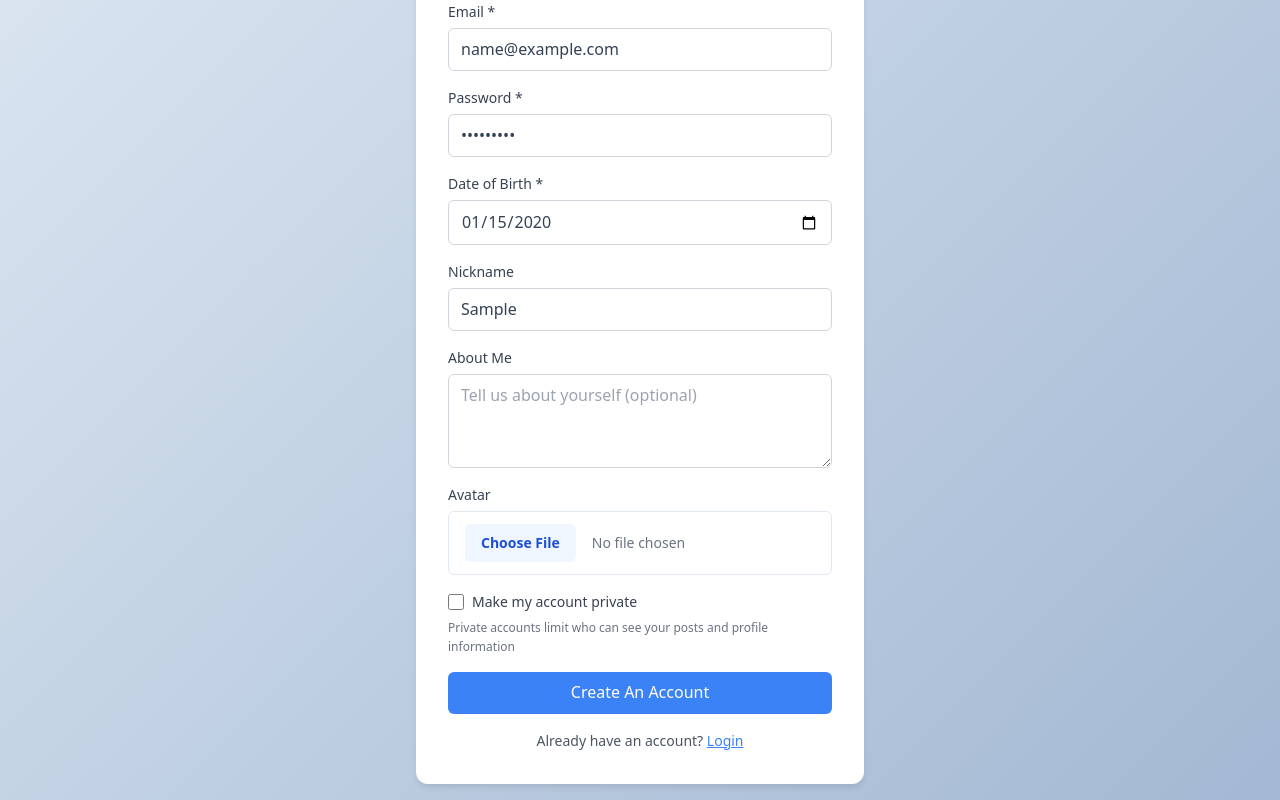
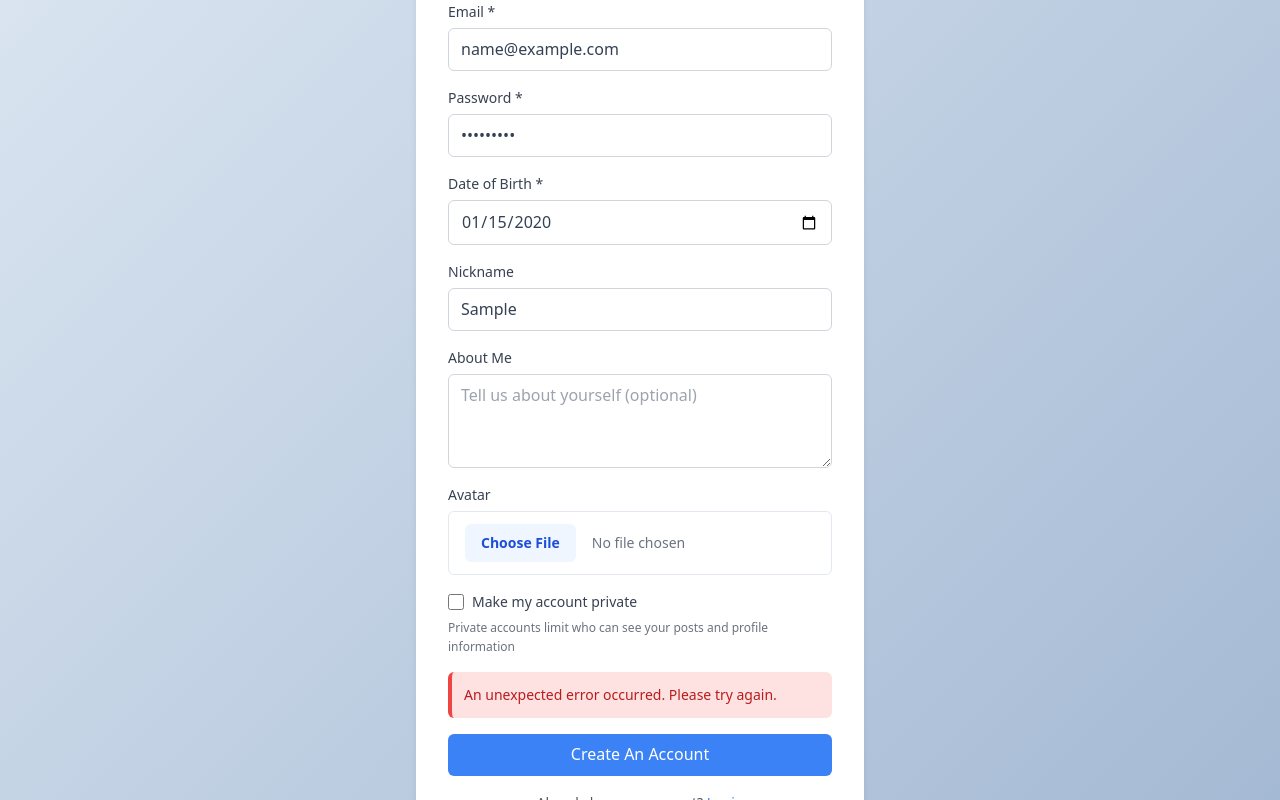
Before and after one commit to ihamzaihsan/loop-2.0-social-network, a Next.js app in the folder frontend/: page /register in a window 1280 px wide. Both pictures are taken after typing "Sample", "Sample", "name@example.com", "Sample123", "2020-01-15", "Sample" into the empty fields and a click on the button "Create An Account". Shown: the part 251-1051 px from the top of the page. Built offline with nearby package versions, Linux system fonts and the light colour scheme; no server answers.

Commit message:
showing an error message if the data in the regestration is already used

```diff
--- a/frontend/app/register/page.tsx
+++ b/frontend/app/register/page.tsx
@@ -8,6 +8,7 @@ import { redirectBasedOnSession } from '../../utils/session'
 export default function Register() {
   const router = useRouter()
   const [loading, setLoading] = useState(true)
+  const [errorMessage, setErrorMessage] = useState<string | null>(null)
   const [formData, setFormData] = useState<{
     email: string;
     password: string;
@@ -39,6 +40,9 @@ export default function Register() {
 
   const handleSubmit = async (e: React.FormEvent) => {
     e.preventDefault()
+
+    // Clear any previous error messages
+    setErrorMessage(null);
 
     try {
       // Check if we're sending a file
@@ -77,6 +81,13 @@ export default function Register() {
         } else {
           const errorText = await response.text()
           console.log('Server response:', errorText)
+
+          // Check if it's a duplicate email error
+          if (response.status === 409) {
+            setErrorMessage('This email is already registered. Please use a different email or login.')
+          } else {
+            setErrorMessage(`Registration failed: ${errorText}`)
+          }
         }
       } else {
         // No file, use JSON
@@ -103,10 +114,18 @@ export default function Register() {
         } else {
           const errorText = await response.text()
           console.log('Server response:', errorText)
+
+          // Check if it's a duplicate email error
+          if (response.status === 409) {
+            setErrorMessage('This email is already registered. Please use a different email or login.')
+          } else {
+            setErrorMessage(`Registration failed: ${errorText}`)
+          }
         }
       }
     } catch (error) {
       console.log('Fetch error:', error)
+      setErrorMessage('An unexpected error occurred. Please try again.')
     }
   }
 
@@ -231,6 +250,12 @@ export default function Register() {
             <p className="form-help-text">Private accounts limit who can see your posts and profile information</p>
           </div>
 
+          {errorMessage && (
+            <div className="error-message">
+              {errorMessage}
+            </div>
+          )}
+
           <button type="submit" className="submit-button">
             Create An Account
           </button>
--- a/frontend/app/register/register.css
+++ b/frontend/app/register/register.css
@@ -161,3 +161,13 @@
   font-size: 0.75rem;
   color: #6b7280;
 }
+
+.error-message {
+  margin: 1rem 0;
+  padding: 0.75rem;
+  border-radius: 0.375rem;
+  background-color: #fee2e2;
+  color: #b91c1c;
+  font-size: 0.875rem;
+  border-left: 4px solid #ef4444;
+}
```
Also changed, not shown: 1 other file (tests, documents, lock files or other folders).
